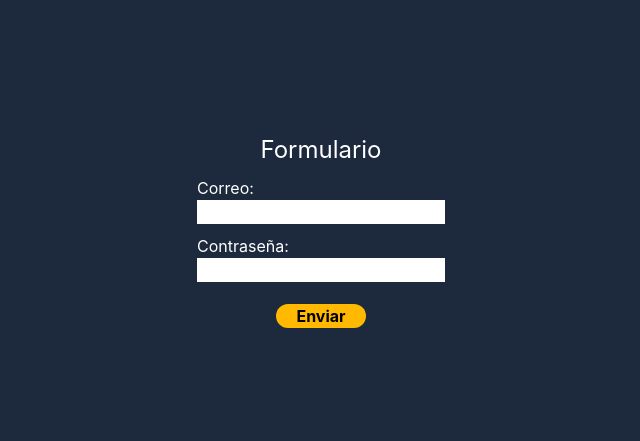
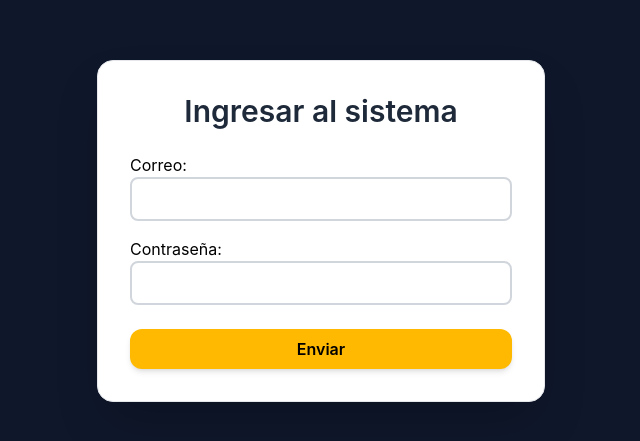
Before and after one commit to devrgarciah/formulario, a React (Vite) app: page / in a window 1280 px wide. Shown: the part 169-610 px from the top of the page, without its empty margins (319-959 px from the left). Built offline with nearby package versions, Linux system fonts and the light colour scheme.

Commit message:
Nuevo diseño

```diff
--- a/index.html
+++ b/index.html
@@ -3,7 +3,7 @@
   <head>
     <meta charset="UTF-8" />
     <link rel="icon" type="image/svg+xml" href="/vite.svg" />
-    <meta name="viewport" content="width=device-width, initial-scale=1.0" />
+    <meta name="viewport" content="width=device-width, initial-scale=1.0 " />
     <title>vite-project</title>
   </head>
   <body>
--- a/src/components/Formulario.jsx
+++ b/src/components/Formulario.jsx
@@ -14,31 +14,37 @@ function Formulario() {
   return (
     <>
       <form
-        className="bg-slate-800 text-white"
         onSubmit={sendForm}
-        style={{
-          display: "flex",
-          flexDirection: "column",
-          justifyContent: "center",
-          alignItems: "center",
-          minHeight: "100vh",
-          gap: "10px",
-        }}
+        className="min-h-screen flex items-center justify-center bg-slate-900 "
       >
-        <h1 className="text-2xl">Formulario</h1>
-        <Input label="Correo" tipo="text" valor={email} setValor={setEmail} />
+        <div className="bg-white w-full max-w-md p-8 rounded-2xl shadow-2xl border border-gray-200">
+          <h1 className="text-3xl font-semibold text-center mb-6 text-gray-800">
+            Ingresar al sistema
+          </h1>
+
+          <div className="space-y-4">
+            <Input
+              label="Correo"
+              tipo="text"
+              valor={email}
+              setValor={setEmail}
+            />
+
             <Input
               label="Contraseña"
               tipo="password"
               valor={password}
               setValor={setPassword}
             />
+          </div>
+
           <button
-          className="bg-amber-400 text-black px-5 rounded-xl font-bold mt-3"
             type="submit"
+            className="w-full mt-6 bg-amber-400 hover:bg-amber-500 transition-all duration-300 text-black font-semibold py-2 rounded-xl shadow-md hover:shadow-lg"
           >
             Enviar
           </button>
+        </div>
       </form>
     </>
   );
--- a/src/components/InputComponente.jsx
+++ b/src/components/InputComponente.jsx
@@ -3,7 +3,16 @@ function Input({ label, tipo, valor, setValor }) {
     <div className="flex flex-col">
       <label htmlFor={label}>{label}:</label>
       <input
-        className="bg-white text-black"
+        className="w-full
+    bg-white
+    text-gray-800
+    px-4 py-2
+    rounded-lg
+    border-2 border-gray-300
+    focus:border-amber-400
+    focus:ring-2 focus:ring-amber-200
+    outline-none
+    transition-all duration-300"
         id={label}
         type={tipo}
         value={valor}
```
Lines whose indentation alone changed are shown as unchanged.
